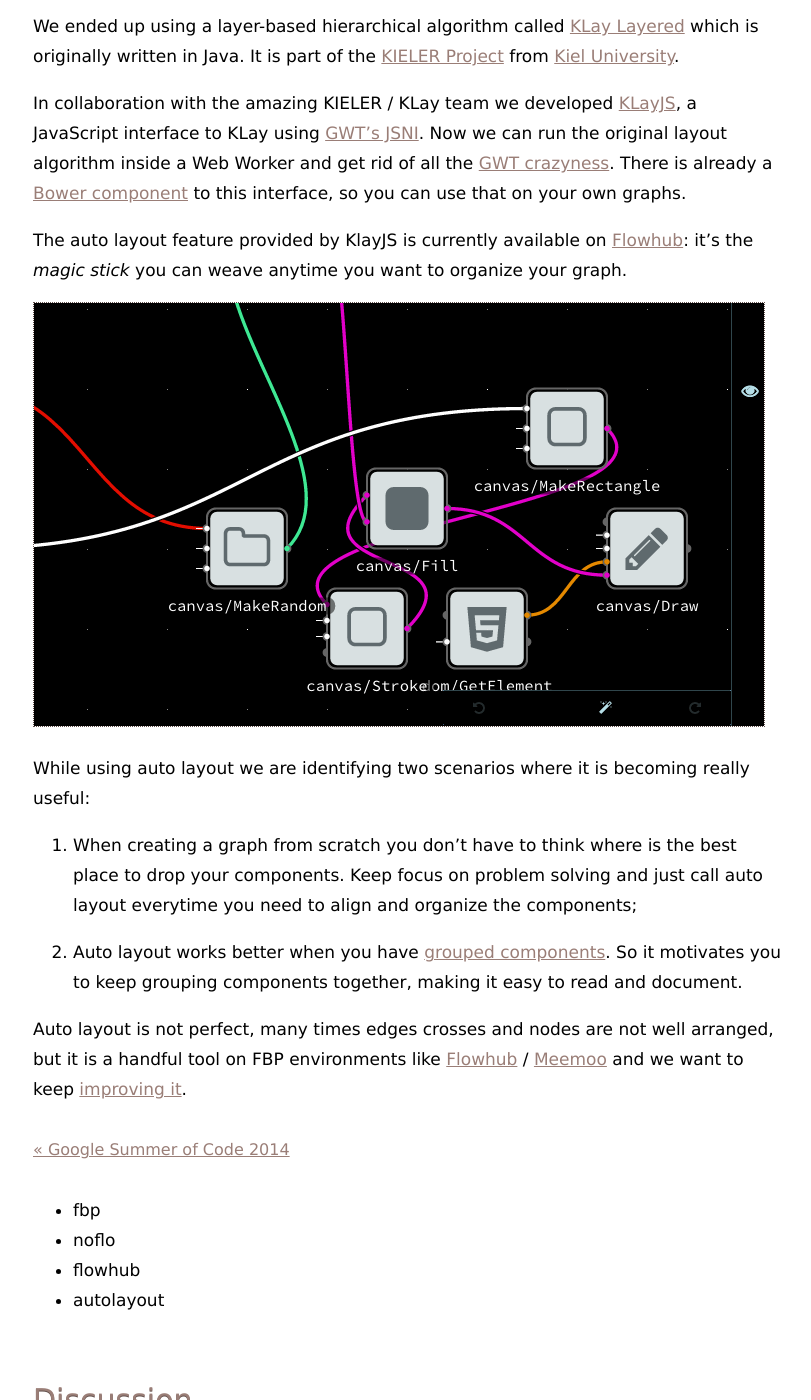
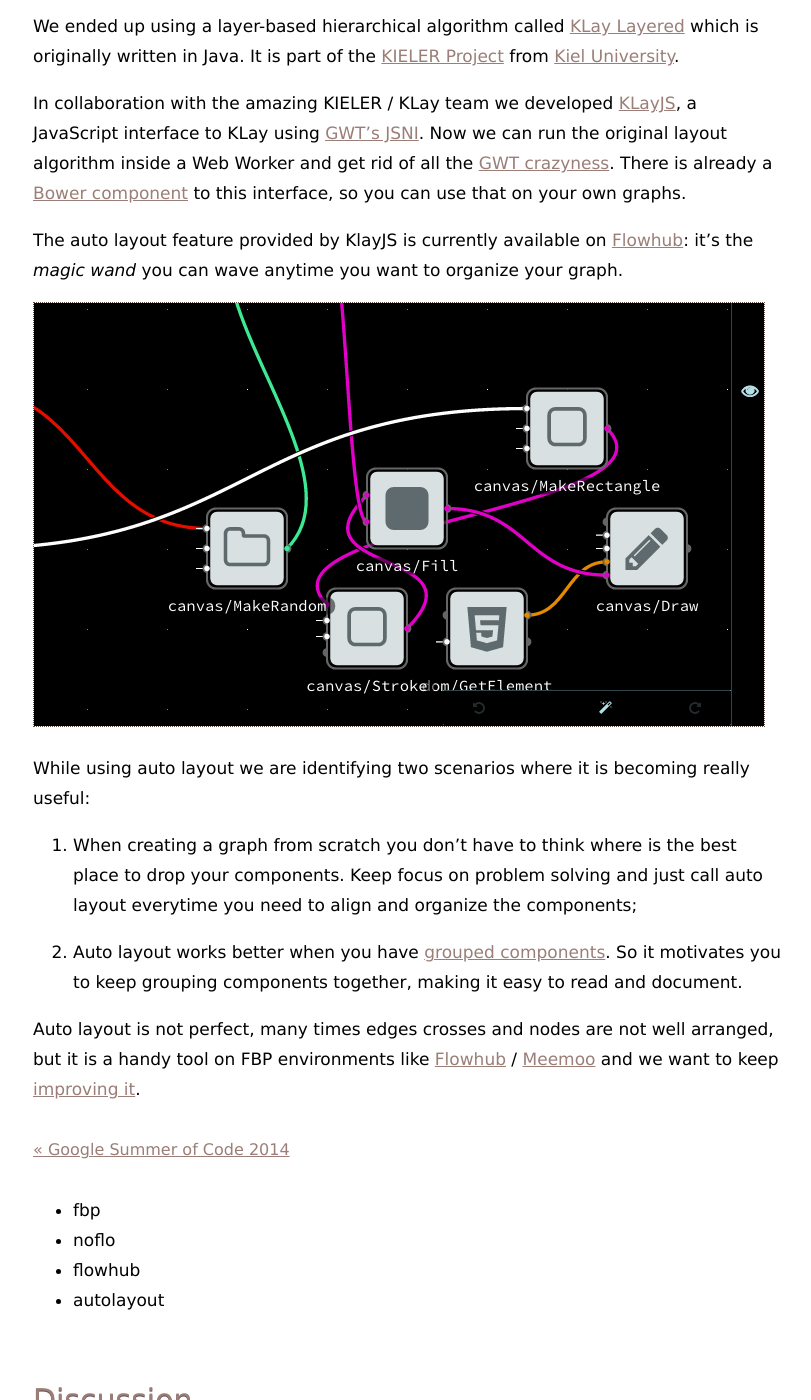
Before and after one commit to meemoo/meemoo.github.io, a Jekyll site: the page built from _posts/2014-05-22-autolayout.markdown, in a window 1280 px wide and 1400 px high, scrolled down 1792 px. Shown: the whole window, without its empty margins (232-1043 px from the left). Built offline with Jekyll 4.4.1, drawn with Linux system fonts in a browser that asks for light colours; Markdown is read by kramdown in place of the engine named in the settings; comment, search, counter and statistics services are not loaded.

Commit message:
minor fix on auto layout post

```diff
--- a/_posts/2014-05-22-autolayout.markdown
+++ b/_posts/2014-05-22-autolayout.markdown
@@ -55,7 +55,7 @@ is already a [Bower component](http://github.com/automata/klay-js) to
 this interface, so you can use that on your own graphs.
 
 The auto layout feature provided by KlayJS is currently available on
-[Flowhub](http://app.flowhub.io): it's the *magic stick* you can weave
+[Flowhub](http://app.flowhub.io): it's the *magic wand* you can wave
 anytime you want to organize your graph.
 
 ![Auto layout in Flowhub](http://meemoo.org/images/autolayout-ui.gif)
@@ -74,7 +74,7 @@ becoming really useful:
    easy to read and document.
 
 Auto layout is not perfect, many times edges crosses and nodes are not
-well arranged, but it is a handful tool on FBP environments like
+well arranged, but it is a handy tool on FBP environments like
 [Flowhub](http://flowhub.io) / [Meemoo](http://meemoo.org) and we want
 to keep
 [improving it](https://github.com/the-grid/the-graph/issues/85).
```
